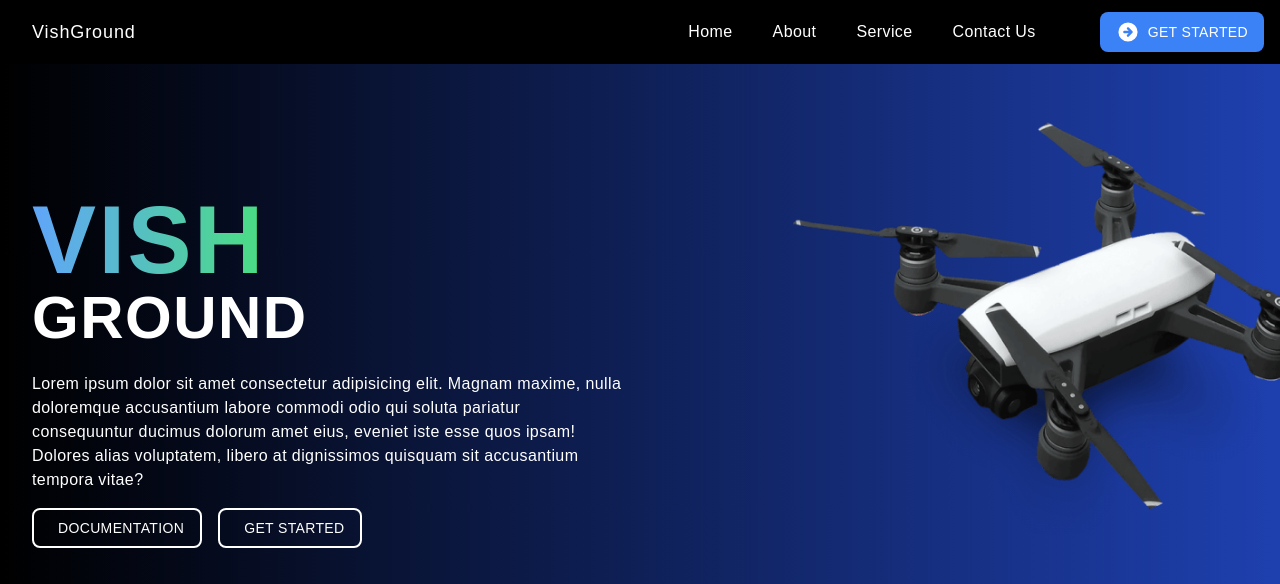
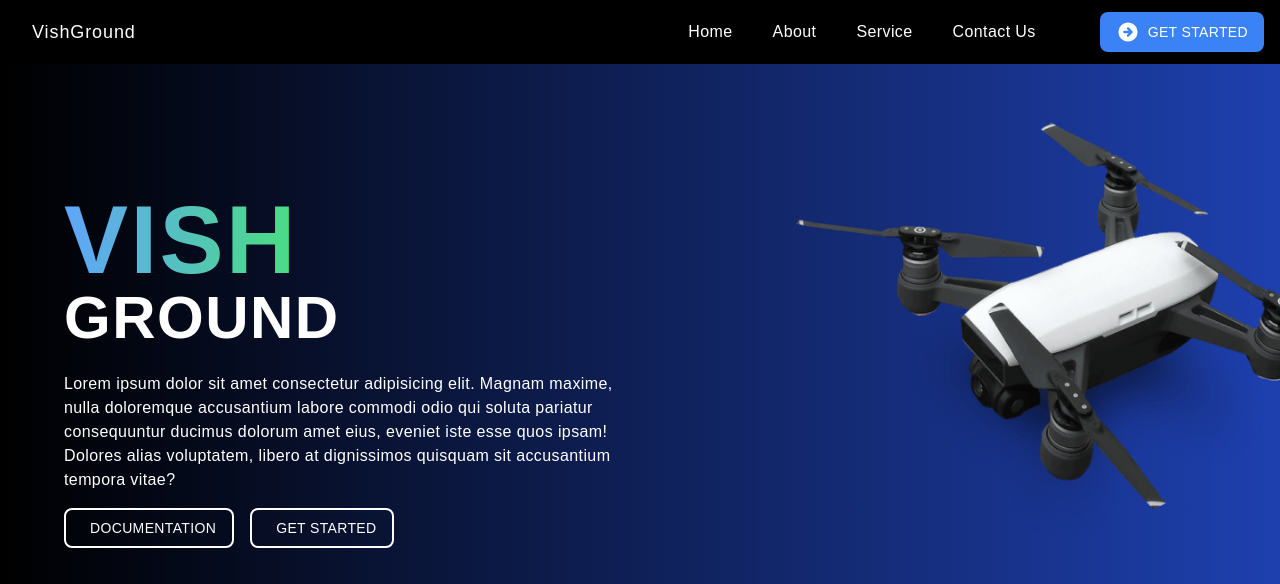
Before and after one commit to Abdfikih/vish-ground, a Next.js app: page / in a window 1280 px wide. Shown: the top 584 px of the page. Built offline with nearby package versions, Linux system fonts and the light colour scheme.

Commit message:
shift page

```diff
--- a/components/Home/Hero.js
+++ b/components/Home/Hero.js
@@ -3,7 +3,7 @@ import YourImage from "./drone1.png";
 
 export default function Hero() {
   return (
-    <div className="flex flex-col md:flex-1 md:grid md:grid-cols-2 gap-8 pt-4 md:pt-24 pb-16 px-4 md:px-8 text-white min-h-full items-center p-4 md:py-36 md:h-200 text-center md:text-left pt-2">
+    <div className="flex flex-col md:flex-1 md:grid md:grid-cols-2 gap-8 pt-4 md:pt-24 pb-16 px-4 md:px-16 text-white min-h-full items-center p-4 md:py-36 md:h-200 text-center md:text-left pt-2">
       <div className="flex flex-col justify-center items-center md:items-start md:text-left pt-24">
         <h1 className="text-8xl md:text-12xl font-bold tracking-wide text-transparent bg-gradient-to-r from-blue-400 to-green-400 bg-clip-text">VISH</h1>
         <h1 className="text-4xl md:text-6xl font-bold tracking-wide text-white">GROUND</h1>
@@ -26,7 +26,7 @@ export default function Hero() {
           </button>
         </div>
       </div>
-      <div className="ml-auto mr-[-45px]">
+      <div className="ml-auto mr-[-80px]">
         <Image src={YourImage} alt="Your Image" width={500} height={400} objectFit="contain" />
       </div>
     </div>
```
